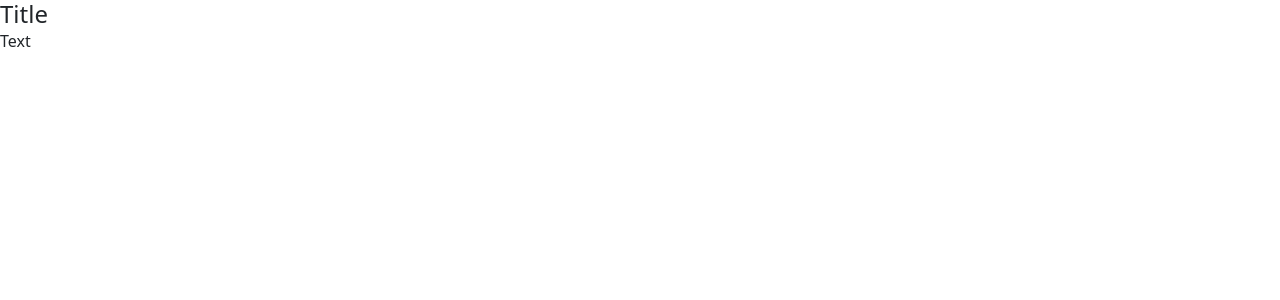
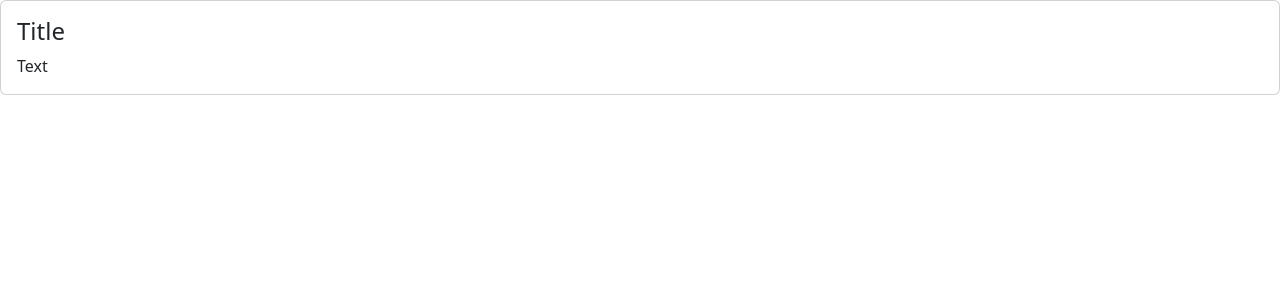
Before and after one commit to mmykesser/REACT_HOMEWORKS, a React (Vite) app: page / in a window 1280 px wide. Shown: the top 300 px of the page. Built offline with nearby package versions, Linux system fonts and the light colour scheme; the HTML template or start-up script is replaced by a standard one.

Commit message:
Homework #89 fix

```diff
--- a/src/App.jsx
+++ b/src/App.jsx
@@ -2,9 +2,12 @@ import Card from './components/Card.jsx';
 
 function App() {
   return (
-    <div className="App">
-      <Card />
-    </div>
+    <Card>
+      <Card.Body>
+        <Card.Title>Title</Card.Title>
+        <Card.Text>Text</Card.Text>
+      </Card.Body>
+    </Card>
   );
 }
 
--- a/src/components/Card.jsx
+++ b/src/components/Card.jsx
@@ -1,14 +1,20 @@
 import React from 'react';
+import PropTypes from 'prop-types';
 import CardBody from './CardBody.jsx';
+import CardTitle from './CardTitle.jsx';
+import CardText from './CardText.jsx';
 
 class Card extends React.Component {
+  static Body = CardBody;
+  static Title = CardTitle;
+  static Text = CardText;
   render() {
-    return (
-      <div className="Card">
-        <CardBody text="Text" title="Title" />
-      </div>
-    );
+    return <div className="card">{this.props.children}</div>;
   }
 }
 
+Card.propTypes = {
+  children: PropTypes.node,
+};
+
 export default Card;
--- a/src/components/CardBody.jsx
+++ b/src/components/CardBody.jsx
@@ -3,23 +3,11 @@ import PropTypes from 'prop-types';
 
 class CardBody extends React.Component {
   render() {
-    const { title, text } = this.props;
-    return (
-      <div className="card-body">
-        <h4 className="card-title">{title}</h4>
-        <p className="card-text">{text}</p>
-      </div>
-    );
+    return <div className="card-body">{this.props.children}</div>;
   }
 }
 
 CardBody.propTypes = {
-  text: PropTypes.string,
-  title: PropTypes.string,
-};
-
-CardBody.defaultPtrops = {
-  text: 'Some text',
-  title: 'Some title',
+  children: PropTypes.node,
 };
 export default CardBody;
--- /dev/null
+++ b/src/components/CardText.jsx
@@ -0,0 +1,14 @@
+import React from 'react';
+import PropTypes from 'prop-types';
+
+class CardText extends React.Component {
+  render() {
+    return <p className="card-text">{this.props.children}</p>;
+  }
+}
+
+CardText.propTypes = {
+  children: PropTypes.node,
+};
+
+export default CardText;
--- /dev/null
+++ b/src/components/CardTitle.jsx
@@ -0,0 +1,14 @@
+import React from 'react';
+import PropTypes from 'prop-types';
+
+class CardTitle extends React.Component {
+  render() {
+    return <h4 className="card-title">{this.props.children}</h4>;
+  }
+}
+
+CardTitle.propTypes = {
+  children: PropTypes.node,
+};
+
+export default CardTitle;
```
